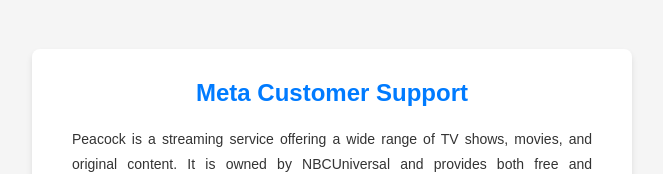
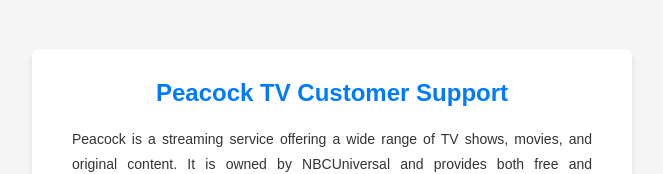
Before and after one commit to viratchauhan2025/peacock-tv-helpline, a plain HTML site: page index.html in a window 1280 px wide. Shown: the top 174 px of the page, without its empty margins (308-971 px from the left). Drawn offline with Linux system fonts and the light colour scheme; a script that the page names is missing.

Commit message:
Update index.html

```diff
--- a/index.html
+++ b/index.html
@@ -101,7 +101,7 @@
 
     <div class="container">
 
-        <h2>Meta Customer Support</h2>
+        <h2>Peacock TV Customer Support</h2>
 
         <p>Peacock is a streaming service offering a wide range of TV shows, movies, and original content. It is owned by NBCUniversal and provides both free and subscription-based access to its library.</p>
 
```
